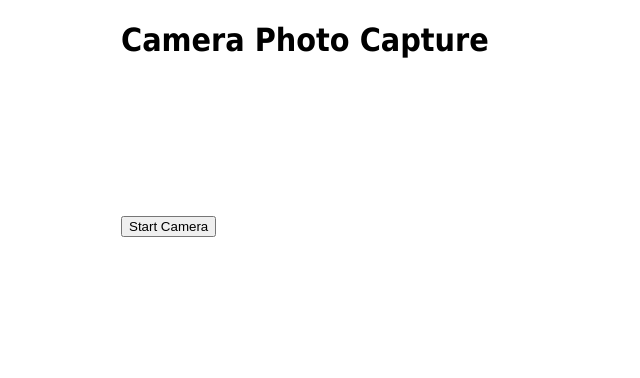
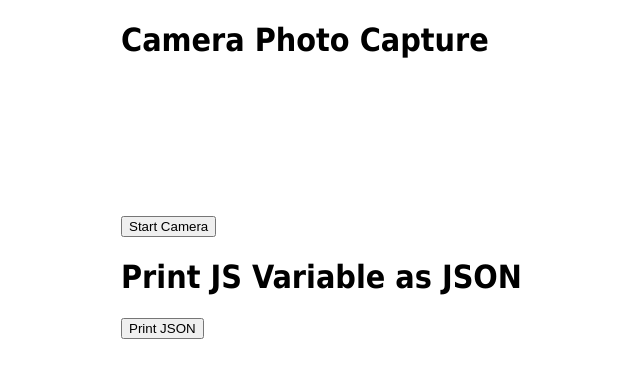
Before and after one commit to knodl/knodl.github.io, a Jekyll site: the page uh_app.html, which Jekyll copies as it is, in a window 1280 px wide. Shown: the top 378 px of the page, without its empty margins (239-879 px from the left). Built offline with Jekyll 4.4.1, drawn with Linux system fonts in a browser that asks for light colours.

Commit message:
add: debug tg msg

```diff
--- a/uh_app.html
+++ b/uh_app.html
@@ -57,5 +57,23 @@ font-family: Tahoma, Verdana, Arial, sans-serif; }
     photo.style.display = 'block';
   });
 </script>
+
+
+<h1>Print JS Variable as JSON</h1>
+<button id="printJsonBtn">Print JSON</button>
+<pre id="output"></pre>
+
+<script>
+
+  const printJsonBtn = document.getElementById('printJsonBtn');
+  const output = document.getElementById('output');
+
+  printJsonBtn.addEventListener('click', () => {
+    // Convert JS object to a pretty-printed JSON string
+    const jsonString = JSON.stringify(window.Telegram, null, 2);
+    output.textContent = jsonString;
+  });
+</script>
+
 </body>
 </html>
```
